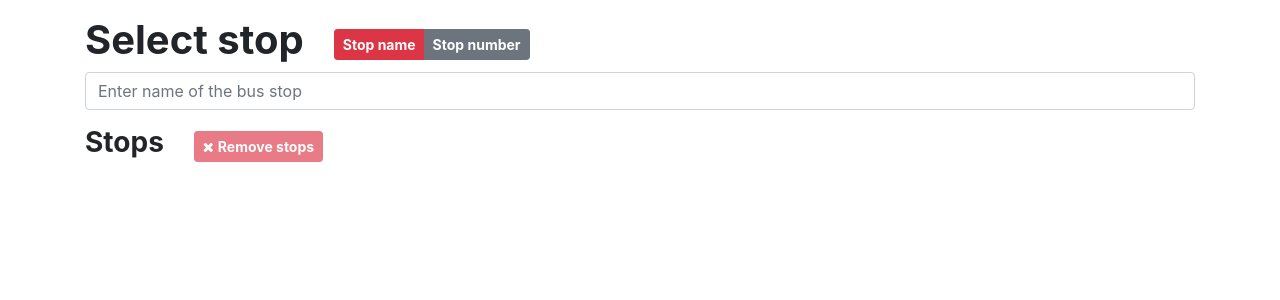
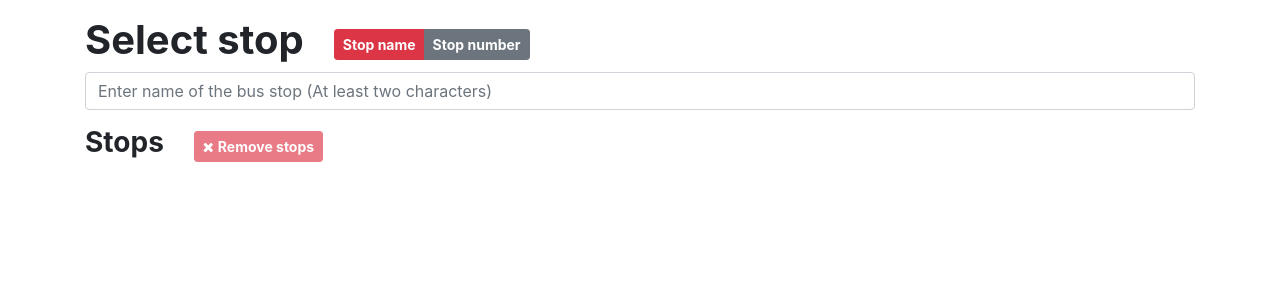
Before and after one commit to Tuukkaj/tuukka-raspberry, a React (Create React App) app: page / in a window 1280 px wide. Shown: the top 300 px of the page. Built offline with nearby package versions, Linux system fonts and the light colour scheme.

Commit message:
StopSelector: Change character limit to search bus stop name

```diff
--- a/src/components/StopSelector.js
+++ b/src/components/StopSelector.js
@@ -33,7 +33,7 @@ class StopSelector extends React.Component {
 
   renderStopList() {
     const filter = this.state.filter;
-    if(filter && (filter > 0 || filter.length > 0)) {
+    if(filter && (filter > 0 || filter.length > 1)) {
       const handleSelection = (stop) => {
         this.setState({...this.state, selectedStop: {num: stop.StationId, name: stop.Name}})
       };
@@ -159,7 +159,7 @@ class StopSelector extends React.Component {
     };
 
     let formText = this.state.searchType === "name" ?
-        "Enter name of the bus stop" :
+        "Enter name of the bus stop (At least two characters)" :
         "Enter number of the bus stop";
 
     return <>
```
